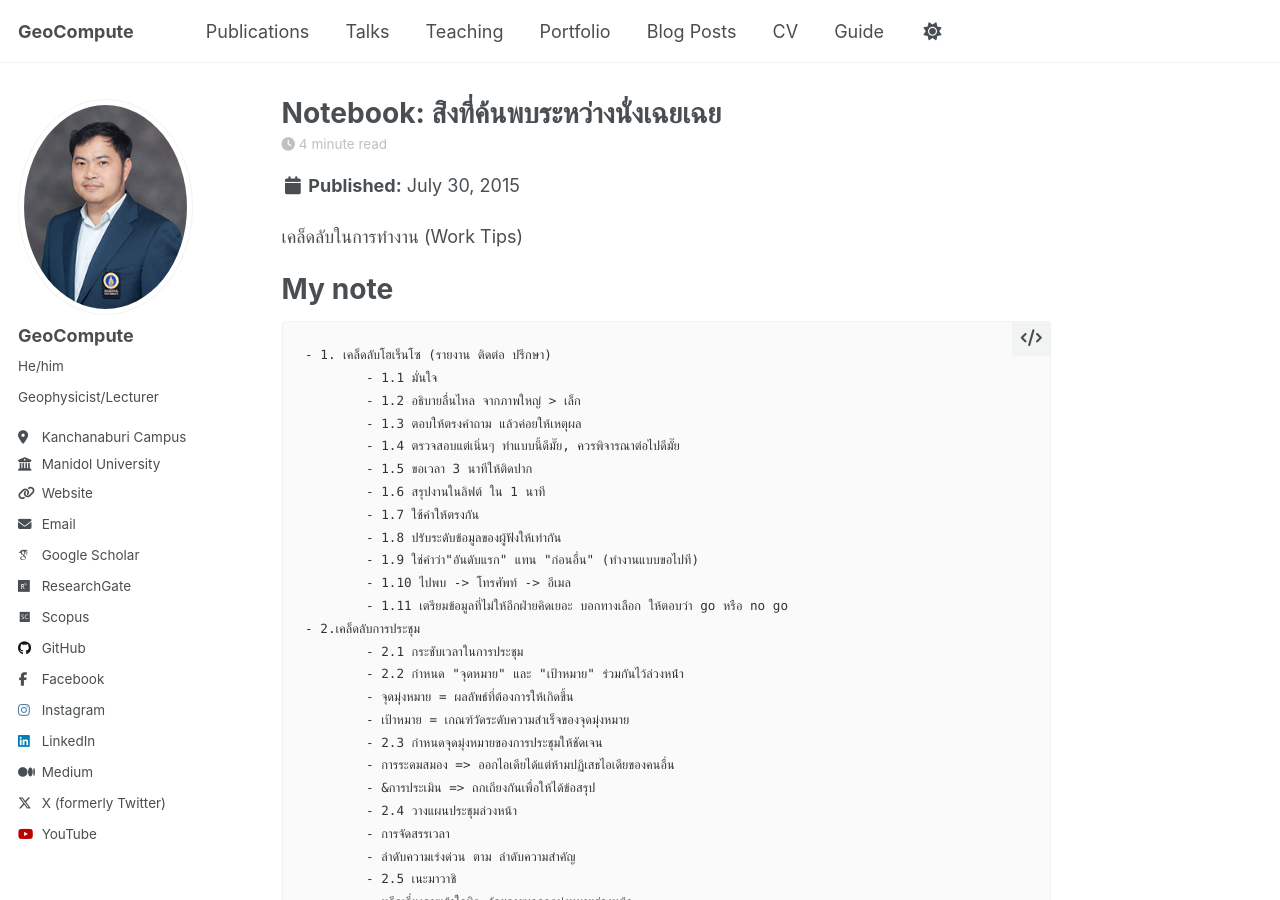
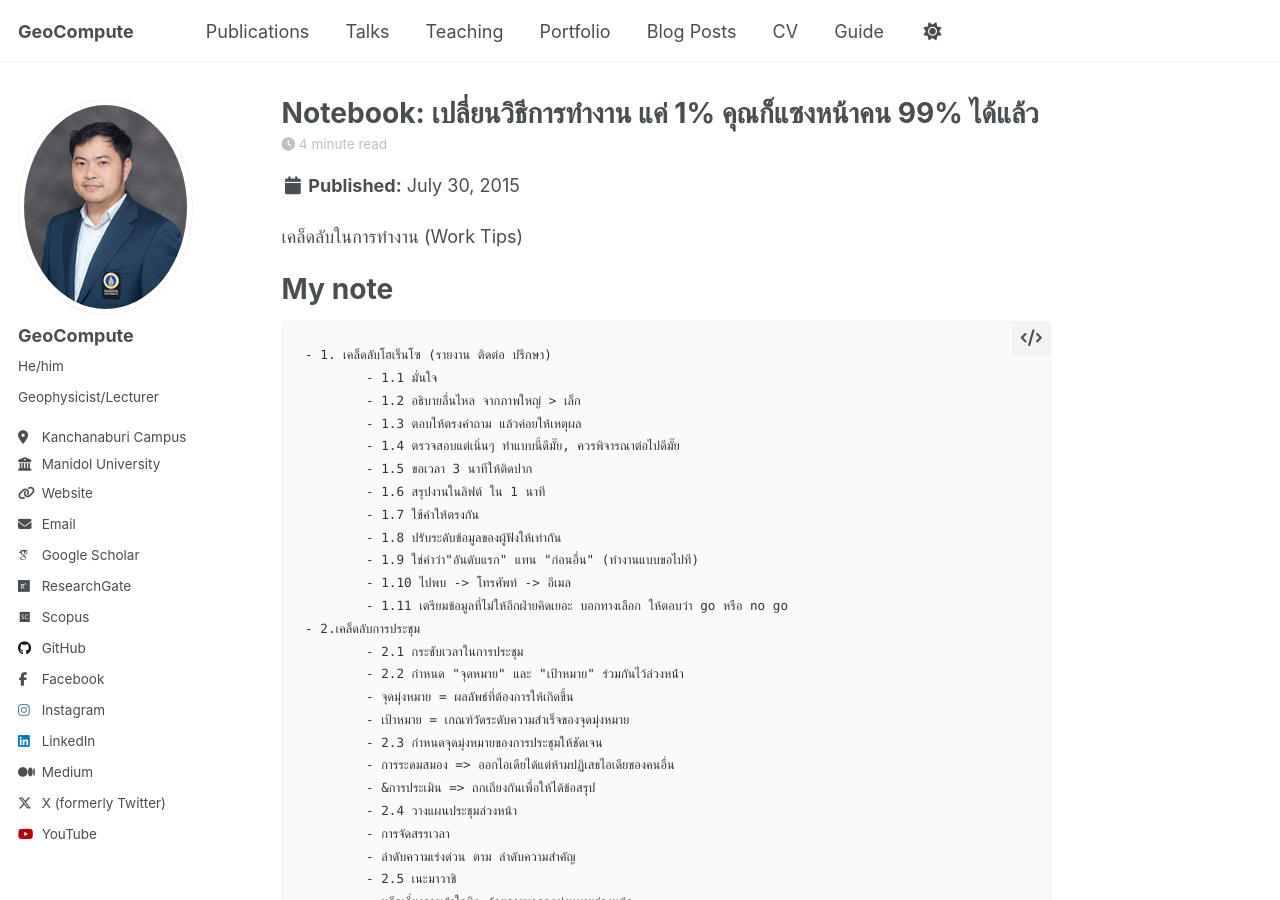
Before and after one commit to Songkhun/Songkhun.github.io, a Jekyll site: the page built from _posts/2015-07-30-Change1percent.md, in a window 1280 px wide and 900 px high. Built offline with Jekyll 4.4.1, drawn with Linux system fonts in a browser that asks for light colours; some web fonts are replaced; a script that is not in the unit is left out.

Commit message:
Update 2015-07-30-Change1percent.md

```diff
--- a/_posts/2015-07-30-Change1percent.md
+++ b/_posts/2015-07-30-Change1percent.md
@@ -1,5 +1,5 @@
 ---
-title: 'Notebook: ส่ิงที่ค้นพบระหว่างนั่งเฉยเฉย'
+title: 'Notebook: เปลี่ยนวิธีการทำงาน แค่ 1% คุณก็แซงหน้าคน 99% ได้แล้ว'
 date: 2015-07-30
 permalink: /posts/2015-07-30-Change1percent
 tags:
```
